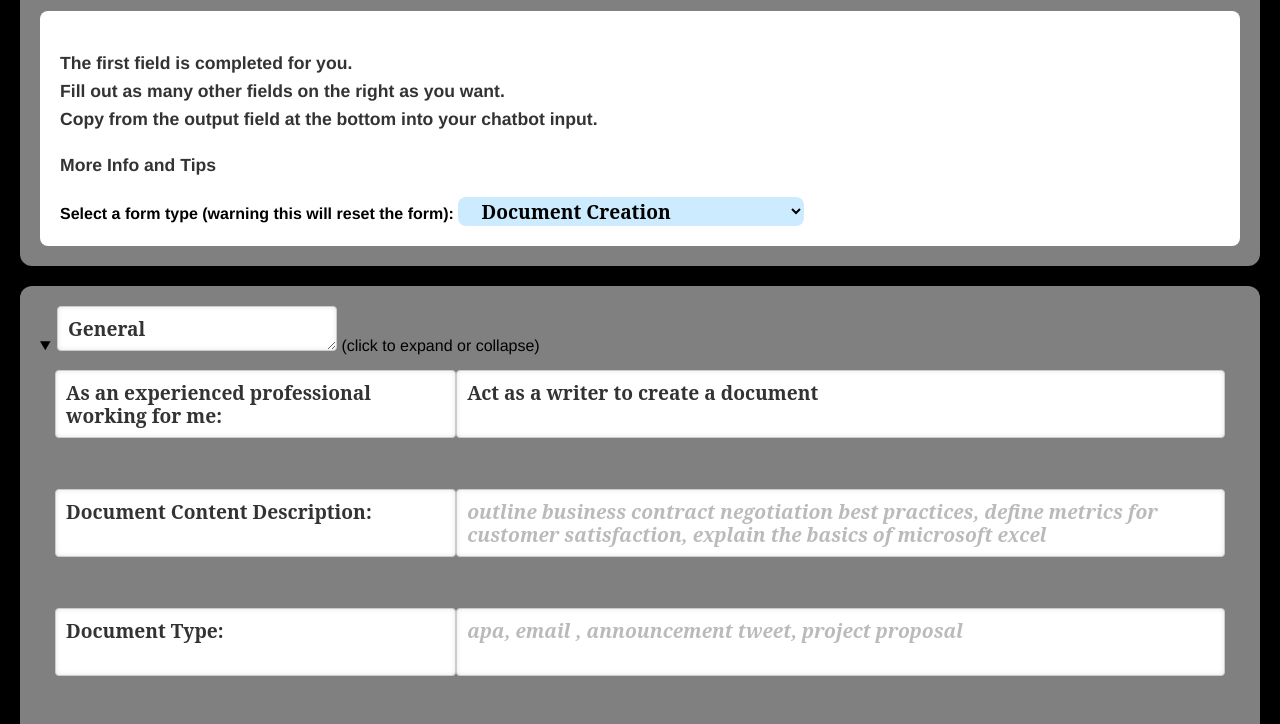
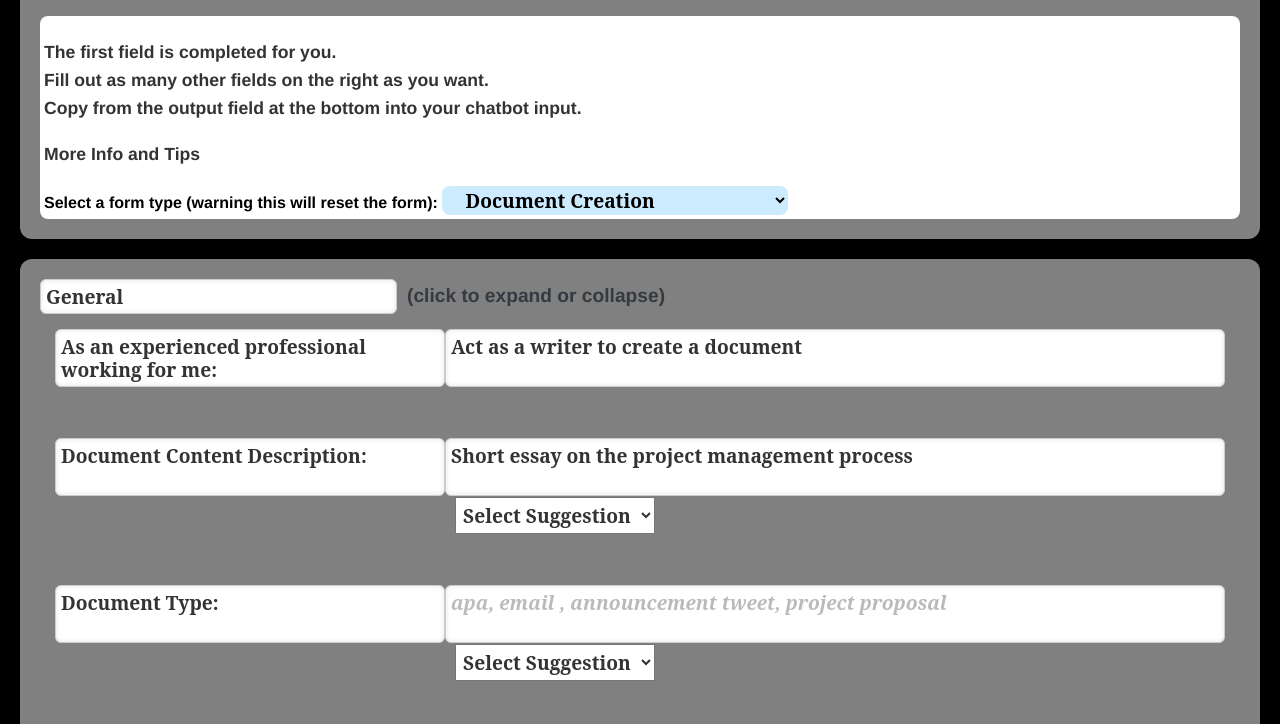
Before and after one commit to RandyHaylor/RandyHaylor.github.io, a plain HTML site: page chatforms/index.html in a window 1280 px wide. Shown: the part 119-843 px from the top of the page. Drawn offline with Linux system fonts and the light colour scheme.

Commit message:
formatting, flex css grid

```diff
--- a/chatforms/index.html
+++ b/chatforms/index.html
@@ -8,7 +8,8 @@
 <body>
 
   <div class="outer-container">
-    <h1 class="title">Subject-Specific LLM Prompt Assistant</h1>
+    <h1 class="title">Subject-Specific LLM Prompt Assistant&nbsp;&nbsp;&nbsp;&nbsp;&nbsp;&nbsp;<button id="copy-button" class="copy-button-slim" onClick="copyToClipboard()">Copy to Clipboard</button></h1>
+
     <div class="inner-container">
       <div style="font-size: 1.1em; line-height: 1.6; color: #333;">
         <p>
@@ -39,7 +40,7 @@
     <!-- Target output container -->
     <!-- copy button -->
     <div class="button-container">
-      <button id="copy-button" class="copy-button">Copy to Clipboard</button>
+      <button id="copy-button" class="copy-button" onClick="copyToClipboard()">Copy to Clipboard</button>
     </div>
 
     <br>
@@ -50,6 +51,7 @@
 
   </div>
   <br><br>
+  <a name="info"></a>
   <div class="outer-container">
     <h2>Info and Tips:</h2>
     <div class="inner-container">
@@ -73,13 +75,13 @@
   <script defer>
     //Json schema
 const promptComponentSchema = [
-{
+  {
     "elementType": "div",
     "attributes": {
-      "class": "flex-container"
+      "class": "question-answer-div"
     },
     "children": [
-      {
+    {
         "elementType": "textarea",
         "attributes": {
           "name": "PromptComponentQuestion",
@@ -95,15 +97,32 @@ const promptComponentSchema = [
         "attributes": {
           "name": "PromptComponentAnswer",
           "defaultText": "",
-          "placeholder": "Placeholder2",
+          "placeholder": "",
           "rows": "2",
           "class": "right-input expandable-textarea"
         },
         "styles": {}
+      },
+      {
+        "elementType": "select",
+        "attributes": {
+          "name": "PromptSuggestionDropdown",
+          "class": "PromptSuggestionDropdown"
+        },
+        "children": [
+          {
+            "elementType": "option",
+            "attributes": {
+              "value": "",
+              "text": "Select Suggestion"
+            }
+          }
+        ]
       }
     ]
   }
-];
+]
+
 
 const promptCreationFormTemplates = {
   "Document Creation" : [
@@ -111,14 +130,17 @@ const promptCreationFormTemplates = {
     "category": "General",
     "PromptComponentQuestion": "As an experienced professional working for me: ",
     "PromptComponentAnswer": {
-        "defaultText" : "Act as a writer to create a document",
-        "placeholder": ""
+      "defaultText" : "Act as a writer to create a document",
+      "placeholder": ""
     }
   },
   {
     "category": "General",
     "PromptComponentQuestion": "Document Content Description:",
-    "PromptComponentAnswer": {"placeholder": "outline business contract negotiation best practices, define metrics for customer satisfaction, explain the basics of microsoft excel"}
+    "PromptComponentAnswer": {
+      "defaultText" : "Short essay on the project management process",
+      "placeholder": "outline business contract negotiation best practices, define metrics for customer satisfaction, explain the basics of microsoft excel"
+    }
   },
   {
     "category": "General",
@@ -234,7 +256,10 @@ const categoryContainerSchema = {
           },
           {
             "tag": "span",
-            "text": " (click to expand or collapse)"
+            "text": "  (click to expand or collapse)",
+            "attributes": {
+              "class": "categoryText"
+            }
           }
         ]
       },
@@ -290,8 +315,8 @@ function copyToClipboard() {
   document.execCommand('copy');
 }
 
-// Event listener
-document.getElementById("copy-button").addEventListener("click", copyToClipboard);
+// Event listener for copy button (where there was just 1)
+//document.getElementById("copy-button").addEventListener("click", copyToClipboard);
 
 // Function to populate dropdown with available form types
 function populateDropdown() {
@@ -362,26 +387,61 @@ function regenerateForm() {
     const newQuestionAnswerElement = document.createElement(promptComponentSchema[0].elementType);
     newQuestionAnswerElement.setAttribute("class", promptComponentSchema[0].attributes.class);
 
+    const placeholderText = questionAnswerItem.PromptComponentAnswer.placeholder || "";
+    const suggestions = placeholderText?.split(',')
+     //console.log(suggestions);
+
     // Create children elements (textarea for PromptComponentQuestion and PromptComponentAnswer)
     promptComponentSchema[0].children.forEach((childSchema, index) => {
-      const childElement = document.createElement(childSchema.elementType);
+      var childElement = document.createElement(childSchema.elementType);
 
       for (const [key, value] of Object.entries(childSchema.attributes)) {
         childElement.setAttribute(key, value);
       }
 
       // Set default text or placeholder based on the template
-      if (index === 0) { // For PromptComponentQuestion
+      if (childElement.name === "PromptComponentQuestion") { // For PromptComponentQuestion
         childElement.value = questionAnswerItem.PromptComponentQuestion;
-      } else { // For PromptComponentAnswer
-        childElement.placeholder = questionAnswerItem.PromptComponentAnswer.placeholder || "";
+      } else if (childElement.name === "PromptComponentAnswer") { // For PromptComponentAnswer
+        childElement.placeholder = placeholderText;
         childElement.value = questionAnswerItem.PromptComponentAnswer.defaultText || "";
+      } else if (childElement.name == "PromptSuggestionDropdown"){
+        appendNewDropdownOption(childElement, childSchema.children[0].attributes.value || "", childSchema.children[0].attributes.text || "");
+        //create option elements for dropdown
+        suggestions.forEach((suggestion) => {
+          if (suggestion.trim() != "")
+
+          appendNewDropdownOption(childElement, suggestion, suggestion);
+        });
+
+        if (suggestions.length <2) {
+          childElement = null;
+        }
+        else{
+          //add listener to dropdown => when option selected, add to answer field and reset dropdown
+          childElement.addEventListener("change", function() {
+              const answerTextArea = this.parentElement.querySelector('.right-input');
+              answerTextArea.value = this.value;
+              this.selectedIndex = 0;
+              updateOutput();
+          });
+        }
+
+
+
       }
 
-      newQuestionAnswerElement.appendChild(childElement);
+      if (childElement) {
+          newQuestionAnswerElement.appendChild(childElement);
+        }
+
+
     });
 
+    //if newquestionanswerelement has a dropdown, create a new div element and move it there, then add both to qa container
+
     questionAnswerContainer.appendChild(newQuestionAnswerElement);
+
 
     });
 
@@ -396,6 +456,13 @@ function regenerateForm() {
   applyAutoResizeToAllRelevantTextareas();
   collapseAllButFirstCategory();
 
+}
+
+function appendNewDropdownOption(dropdownElement, valueText, displayText){
+  const option = document.createElement("option");
+  option.value = valueText;
+  option.text = displayText;
+  dropdownElement.appendChild(option);
 }
 
 function collapseAllButFirstCategory(){
@@ -436,8 +503,8 @@ function updateOutput() {
   const outputTextArea = document.getElementById("output");
   let outputText = '';
 
-  // Loop through all flex-container divs within the form-container
-  Array.from(formContainer.querySelectorAll('.flex-container')).forEach((flexContainer) => {
+  // Loop through all question-answer-div divs within the form-container
+  Array.from(formContainer.querySelectorAll('.question-answer-div')).forEach((flexContainer) => {
     const questionTextArea = flexContainer.querySelector('.left-input');
     const answerTextArea = flexContainer.querySelector('.right-input');
 
--- a/chatforms/style.css
+++ b/chatforms/style.css
@@ -1,4 +1,77 @@
-#formType {
+
+
+    /*large screen format*/
+  @media (min-width: 600px) {
+    .left-input {
+      grid-column: 1;
+      grid-row: 1;
+    }
+    .right-input {
+      grid-column: 2;
+      grid-row: 1;
+    }
+    .PromptSuggestionDropdown {
+      grid-column: 2;
+      grid-row: 2;
+      width: 200px;
+      margin-left: 10px;
+      margin-top: 1px;
+
+    }
+    .question-answer-div {
+      display: grid;
+      grid-template-columns: 1fr 2fr;
+      grid-template-rows: auto auto;
+    }
+  }
+
+    /*narrow screen format*/
+  @media (max-width: 599px) {
+    .left-input {
+      grid-column: 1;
+      grid-row: 1;
+    }
+    .right-input {
+      grid-column: 1;
+      grid-row: 2;
+    }
+    .PromptSuggestionDropdown {
+      grid-column: 1;
+      grid-row: 3;
+      width: 200px;
+      margin-left: 0px;
+      margin-top: 0px;
+    }
+    .question-answer-div {
+      display: grid;
+      grid-template-columns: 3fr;
+    }
+  }
+
+  .category-summary {
+    display: grid;
+    grid-template-columns: 0.3fr 0.5fr;
+    align-items: center;
+    /*add padding between grid items*/
+    grid-column-gap: 10px;
+
+  }
+
+
+
+
+
+
+
+
+    .question-answer-div {
+      margin-bottom: 20px;
+      padding: 15px;
+      border-bottom: 1px solid #7e7e7e;
+      background-color: #ffffff00;
+    }
+
+    #formType {
 
     font-family: 'Libre Baskerville', 'Noto Serif', Georgia, Times, 'Times New Roman', serif;
     font-size: 1.2em;
@@ -34,16 +107,6 @@
       opacity: 0.8;
     }
 
-
-        .flex-container {
-      display: flex;
-      justify-content: space-between;
-      margin-bottom: 20px;
-      padding: 15px;
-      border-bottom: 1px solid #7e7e7e;
-      background-color: #ffffff00;
-    }
-
     /* Container to center-align the button */
     .button-container {
       text-align: center;
@@ -65,6 +128,12 @@
       transition: background-color 0.3s ease;
     }
 
+    .categoryText {
+      font-size: 1.2em;
+      font-weight: 600;
+      color: #343a40
+    }
+
     .left-input,
     .right-input,
     .category-textarea,
@@ -73,24 +142,31 @@
       color: #333;
       box-shadow: inset 0 0 5px rgba(0,0,0,0.1);
       line-height: 1.2em;
-      padding: 10px;
-      border-radius: 4px;
+      padding: 5px;
+      border-radius: 6px;
       border: 1px solid #cccccc;
       font-family: 'Libre Baskerville', 'Noto Serif', serif;
       font-weight: 700;
+      resize: none;
+    }
+
+    .PromptSuggestionDropdown {
+      font-size: 1.2em;
+      color: #333;
+      font-family: 'Libre Baskerville', 'Noto Serif', serif;
+      font-weight: 700;
+      padding: 3px;
     }
 
     .left-input {
-      width: 33%;
       overflow-y: auto;
-      max-height: 5em; /* 5 lines max */
+      max-height: 6em; /* 6 lines max */
       transition: border 0.3s;
     }
 
     .right-input {
-      width: 65%;
       overflow-y: auto;
-      max-height: 5em; /* 5 lines max */
+      max-height: 6em; /* 6 lines max */
       transition: border 0.3s;
     }
 
@@ -150,14 +226,12 @@
     .category-container {
         background-color: rgba(255, 255, 255, 0.5); /* Half transparent white */
         border-radius: 12px; /* Rounded corners */
-        padding: 20px;
-        margin: 20px 0;
       }
 
     .inner-container {
       background-color: #fff; /* Solid white */
       border-radius: 8px; /* Inner rounded corners */
-      padding: 20px;
+      padding: 4px;
     }
 
     .title {
```
